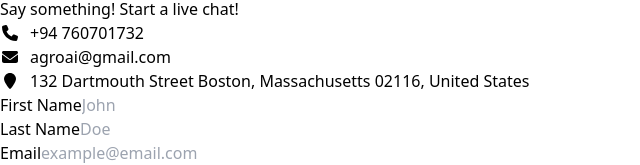
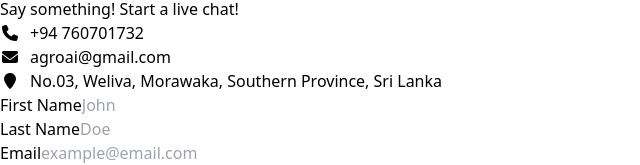
Before and after one commit to RdhYuGaan/AgroAI, a Next.js app: page /contacts in a window 1280 px wide. Shown: the part 561-726 px from the top of the page, without its empty margins (0-640 px from the left). Built offline with nearby package versions, Linux system fonts and the light colour scheme.

Commit message:
change contact page

```diff
--- a/src/app/components/ContactUs.tsx
+++ b/src/app/components/ContactUs.tsx
@@ -23,7 +23,8 @@ const ContactUs = () => {
                     </li>
                     <li className="flex items-center space-x-4">
                         <FontAwesomeIcon icon={faMapMarker} style={{ width: "20px", marginRight: "10px" }} />
-                        <span>132 Dartmouth Street Boston, Massachusetts 02116, United States</span>
+                        <span>No.03, Weliva, Morawaka,
+                        Southern Province, Sri Lanka</span>
                     </li>
                 </ul>
             </div>
```
Also changed, not shown: 1 other file (tests, documents, lock files or other folders).
